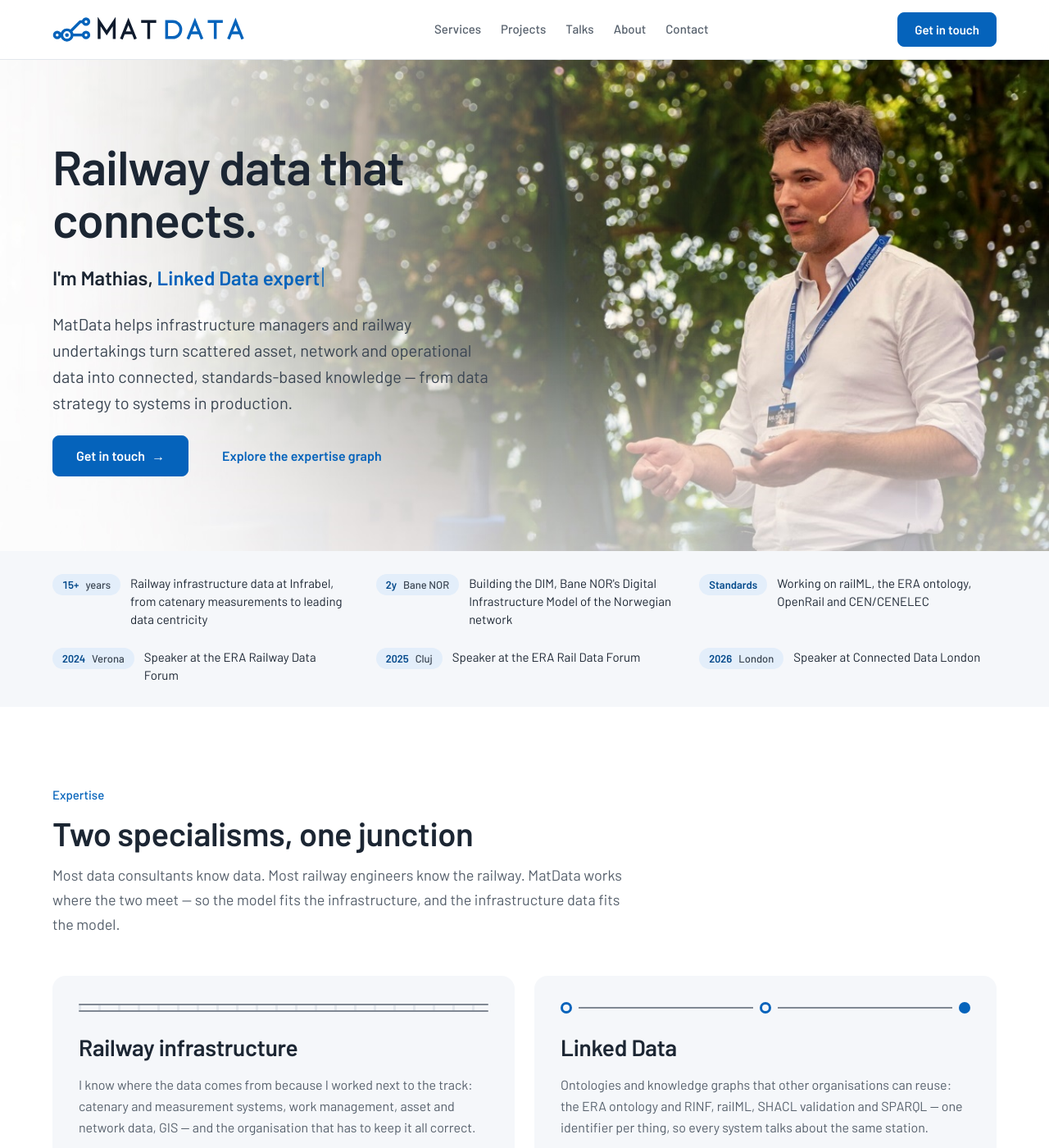
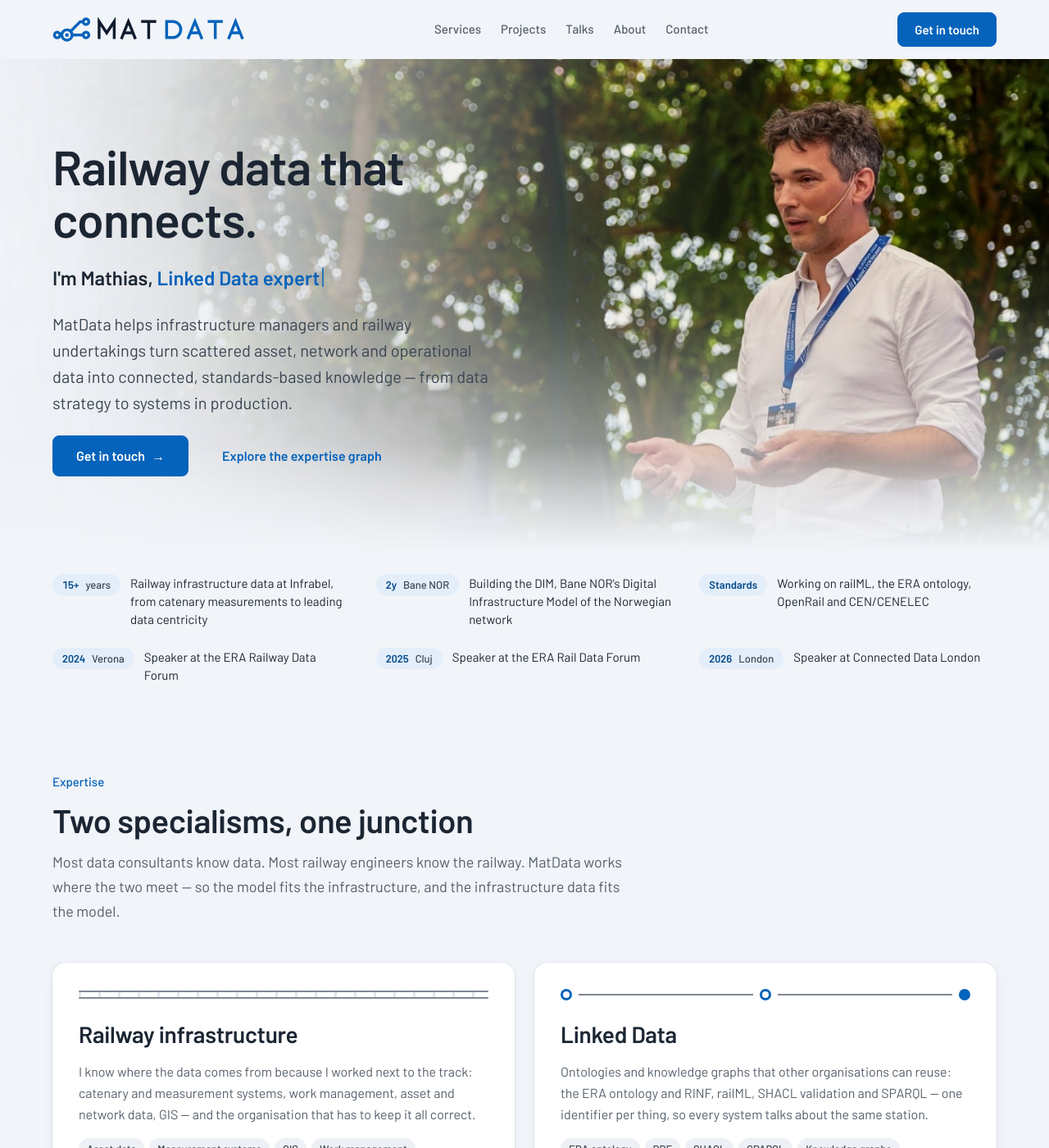
Before and after one commit to Matdata-eu/company-website, a Jekyll site: the page built from index.html, in a window 1280 px wide and 1400 px high. Shown: the whole window at 82% size. Built offline with Jekyll 4.4.1, drawn with Linux system fonts in a browser that asks for light colours.

Commit message:
style: one continuous page background with raised cards and softer buttons

```diff
--- a/assets/css/site.css
+++ b/assets/css/site.css
@@ -1,9 +1,9 @@
 /* MatData — site styles. Colours, type and spacing follow the MatData design system tokens. */
 :root {
-  --surface: #f5f7fa;
+  --surface: #f1f4f8;
   --surface-raised: #ffffff;
   --surface-sunken: #edf0f4;
-  --line: #e3e7ec;
+  --line: #dfe5ec;
   --line-strong: #808893;
   --ink: #1c2633;
   --ink-body: #3a4552;
@@ -39,8 +39,10 @@
   --radius-pill: 999px;
   --font-sans: "Barlow", "Helvetica Neue", Arial, sans-serif;
   --font-mono: "JetBrains Mono", ui-monospace, "SFMono-Regular", Menlo, monospace;
-  --shadow-soft: 0 1px 2px rgba(28, 38, 51, 0.04), 0 4px 16px rgba(28, 38, 51, 0.05);
-  --shadow-raised: 0 2px 4px rgba(28, 38, 51, 0.05), 0 12px 32px rgba(28, 38, 51, 0.08);
+  /* Cards sit on the one continuous ground: a faint ring plus a soft shadow, no borders. */
+  --shadow-raise: 0 0 0 1px rgba(28, 38, 51, 0.08), 0 1px 2px rgba(28, 38, 51, 0.06);
+  --shadow-soft: 0 0 0 1px rgba(28, 38, 51, 0.05), 0 1px 3px rgba(28, 38, 51, 0.05), 0 4px 16px rgba(28, 38, 51, 0.04);
+  --shadow-raised: 0 0 0 1px rgba(28, 38, 51, 0.05), 0 2px 4px rgba(28, 38, 51, 0.05), 0 12px 32px rgba(28, 38, 51, 0.08);
 }
 
 *, *::before, *::after { box-sizing: border-box; }
@@ -58,8 +60,9 @@ h1, h2, h3 { font-family: var(--font-sans); }
 
 /* Layout */
 .wrap { max-width: 1200px; margin: 0 auto; padding-left: var(--space-6); padding-right: var(--space-6); }
-.section { padding-top: 96px; padding-bottom: 96px; }
-.section--white { background: var(--surface-raised); }
+.section { padding-top: 80px; padding-bottom: 80px; }
+/* The page is one continuous ground: sections are separated by space, not by background bands. */
+.section--white { background: transparent; }
 .section-head { display: flex; flex-direction: column; gap: var(--space-3); max-width: 720px; }
 .split { display: flex; flex-wrap: wrap; gap: var(--space-12); }
 .split > * { min-width: 0; }
@@ -74,14 +77,14 @@ h1, h2, h3 { font-family: var(--font-sans); }
 .links { display: flex; flex-wrap: wrap; gap: 20px; }
 
 /* Button */
-.md-btn { display: inline-flex; align-items: center; gap: var(--space-2); height: 42px; padding: 0 20px; border-radius: 8px; border: 1px solid var(--line-strong); background: var(--surface-raised); color: var(--ink); font: 600 15px/1 var(--font-sans); cursor: pointer; text-decoration: none; }
-.md-btn:hover { border-color: var(--ink-muted); background: var(--surface); color: var(--ink); }
+.md-btn { display: inline-flex; align-items: center; gap: var(--space-2); height: 42px; padding: 0 20px; border-radius: 8px; border: 1px solid transparent; background: var(--surface-raised); box-shadow: var(--shadow-raise); color: var(--ink); font: 600 15px/1 var(--font-sans); cursor: pointer; text-decoration: none; }
+.md-btn:hover { background: var(--surface-raised); box-shadow: var(--shadow-soft), 0 4px 12px rgba(28, 38, 51, 0.08); color: var(--ink); }
 .md-btn { transition: background .2s, border-color .2s, box-shadow .2s; }
 .md-btn-primary:hover { box-shadow: 0 4px 14px rgba(5, 99, 187, 0.25); }
-.md-btn-primary { background: var(--brand); border-color: var(--brand); color: var(--on-brand); }
+.md-btn-primary { background: var(--brand); border-color: var(--brand); box-shadow: none; color: var(--on-brand); }
 .md-btn-primary:hover { background: var(--brand-strong); border-color: var(--brand-strong); color: var(--on-brand); }
-.md-btn-ghost { background: transparent; border-color: transparent; color: var(--brand); padding: 0 var(--space-2); }
-.md-btn-ghost:hover { border-color: transparent; color: var(--brand-strong); text-decoration: underline; text-underline-offset: 4px; }
+.md-btn-ghost { background: transparent; border-color: transparent; box-shadow: none; color: var(--brand); padding: 0 var(--space-2); }
+.md-btn-ghost:hover { background: transparent; box-shadow: none; border-color: transparent; color: var(--brand-strong); text-decoration: underline; text-underline-offset: 4px; }
 .md-btn-lg { height: 50px; padding: 0 28px; font-size: 16px; }
 .md-btn .md-arrow { font-weight: 500; }
 
@@ -109,7 +112,8 @@ h1, h2, h3 { font-family: var(--font-sans); }
 .graph-rule .e { flex: 1; height: 2px; background: var(--line-strong); }
 
 /* Header */
-.site-header { position: sticky; top: 0; z-index: 10; background: rgba(255, 255, 255, 0.92); backdrop-filter: saturate(1.4) blur(10px); -webkit-backdrop-filter: saturate(1.4) blur(10px); box-shadow: 0 1px 0 var(--line); }
+.site-header { position: sticky; top: 0; z-index: 10; background: rgba(241, 244, 248, 0.86); backdrop-filter: saturate(1.4) blur(12px); -webkit-backdrop-filter: saturate(1.4) blur(12px); box-shadow: 0 1px 0 transparent; transition: box-shadow .2s; }
+.site-header.is-scrolled { box-shadow: 0 1px 0 var(--line); }
 .site-header .wrap { min-height: 72px; display: flex; align-items: center; justify-content: space-between; gap: var(--space-4) var(--space-8); }
 .brand-link { display: flex; align-items: center; }
 .brand-link img { display: block; height: 30px; width: auto; }
@@ -118,11 +122,12 @@ h1, h2, h3 { font-family: var(--font-sans); }
 .md-nav a[aria-current] { color: var(--ink); border-bottom-color: var(--brand); }
 .md-nav a:hover { color: var(--ink); }
 .header-actions { display: flex; align-items: center; gap: var(--space-4); }
-.menu-toggle { display: none; width: 44px; height: 44px; align-items: center; justify-content: center; background: none; border: 1px solid var(--line-strong); border-radius: 8px; color: var(--ink); cursor: pointer; }
+.menu-toggle { display: none; width: 44px; height: 44px; align-items: center; justify-content: center; background: var(--surface-raised); border: 0; box-shadow: var(--shadow-raise); border-radius: 8px; color: var(--ink); cursor: pointer; }
 
 /* Hero */
-.hero { position: relative; overflow: hidden; background: var(--surface-raised); min-height: 600px; display: flex; align-items: center; }
-.hero-img { position: absolute; inset: 0; width: 100%; height: 100%; object-fit: cover; object-position: 75% 30%; }
+.hero { position: relative; overflow: hidden; background: var(--surface); min-height: 600px; display: flex; align-items: center; }
+/* Multiply turns the photo's white fade into the page ground, so the hero has no edge. */
+.hero-img { position: absolute; inset: 0; width: 100%; height: 100%; object-fit: cover; object-position: 75% 30%; mix-blend-mode: multiply; -webkit-mask-image: linear-gradient(to bottom, #000 78%, transparent); mask-image: linear-gradient(to bottom, #000 78%, transparent); }
 .hero-inner { position: relative; z-index: 1; width: 100%; padding-top: 96px; padding-bottom: 88px; }
 .hero-copy { max-width: 540px; display: flex; flex-direction: column; gap: var(--space-6); }
 .hero h1 { margin: 0; font-size: clamp(44px, 4.6vw, 64px); line-height: 1.08; font-weight: 600; letter-spacing: -0.015em; }
@@ -135,7 +140,7 @@ h1, h2, h3 { font-family: var(--font-sans); }
 .hero-ctas { display: flex; flex-wrap: wrap; gap: var(--space-3); align-items: center; }
 
 /* Proof strip */
-.proof { background: var(--surface); }
+.proof { background: transparent; }
 .proof .wrap { padding-top: 28px; padding-bottom: 28px; display: grid; grid-template-columns: repeat(auto-fit, minmax(300px, 1fr)); gap: var(--space-6) var(--space-8); align-items: start; }
 .proof-item { display: flex; gap: var(--space-3); align-items: flex-start; font-size: 15px; line-height: 22px; }
 .proof-item--tags { flex-direction: column; gap: var(--space-2); }
@@ -145,7 +150,7 @@ h1, h2, h3 { font-family: var(--font-sans); }
 /* Expertise */
 .expertise { display: flex; flex-direction: column; gap: var(--space-12); }
 .cards-2 { display: grid; grid-template-columns: repeat(auto-fit, minmax(min(320px, 100%), 1fr)); gap: var(--space-6); }
-.specialism { background: var(--surface); border: 0; border-radius: var(--radius-lg); padding: var(--space-8); display: flex; flex-direction: column; gap: var(--space-4); }
+.specialism { background: var(--surface-raised); box-shadow: var(--shadow-soft); border: 0; border-radius: var(--radius-lg); padding: var(--space-8); display: flex; flex-direction: column; gap: var(--space-4); }
 .specialism .md-track, .specialism .graph-rule { margin-bottom: var(--space-2); }
 .specialism h3 { margin: 0; font-size: 28px; line-height: 34px; font-weight: 600; letter-spacing: -0.01em; }
 .specialism .tags { margin-top: auto; }
@@ -164,7 +169,7 @@ h1, h2, h3 { font-family: var(--font-sans); }
 .projects { display: flex; flex-direction: column; gap: 40px; }
 .projects .section-head > a { align-self: flex-start; }
 .cards-projects { display: grid; grid-template-columns: repeat(auto-fit, minmax(min(380px, 100%), 1fr)); gap: var(--space-6); }
-.project { background: var(--surface); border: 0; border-radius: var(--radius-lg); overflow: hidden; display: flex; flex-direction: column; }
+.project { background: var(--surface-raised); box-shadow: var(--shadow-soft); border: 0; border-radius: var(--radius-lg); overflow: hidden; display: flex; flex-direction: column; }
 .project-img { display: block; width: 100%; height: auto; aspect-ratio: 16 / 10; object-fit: cover; object-position: top left; }
 .project-sparql { aspect-ratio: 16 / 10; background: #1c2a3a; padding: var(--space-8); display: flex; flex-direction: column; justify-content: center; gap: var(--space-1); font-family: var(--font-mono); font-size: 15px; line-height: 26px; color: #eef1ef; overflow: hidden; white-space: pre; }
 .project-sparql .k { color: #f3cf6b; }
@@ -192,7 +197,7 @@ h1, h2, h3 { font-family: var(--font-sans); }
 .nx { width: 100%; background: var(--surface-raised); border: 0; box-shadow: var(--shadow-soft); border-radius: var(--radius-lg); padding: 20px 20px 16px; display: flex; flex-direction: column; gap: 14px; color: var(--ink); }
 .nx-top { display: flex; align-items: center; justify-content: space-between; gap: var(--space-3); flex-wrap: wrap; }
 .nx-title { font-size: 15px; font-weight: 600; color: var(--brand); }
-.nx-play { height: 32px; padding: 0 14px; display: inline-flex; align-items: center; gap: 6px; border: 1px solid var(--line-strong); border-radius: 8px; background: var(--surface-raised); color: var(--ink); font: 600 13px/1 var(--font-sans); cursor: pointer; }
+.nx-play { height: 32px; padding: 0 14px; display: inline-flex; align-items: center; gap: 6px; border: 0; box-shadow: var(--shadow-raise); border-radius: 8px; background: var(--surface-raised); color: var(--ink); font: 600 13px/1 var(--font-sans); cursor: pointer; }
 .nx-svg { width: 100%; height: auto; display: block; font-family: var(--font-sans); }
 .nx-svg .fade { transition: opacity .6s; }
 .nx-svg .ne { transition: d 1.1s ease-in-out, opacity .6s, stroke-width .6s; }
@@ -235,10 +240,10 @@ h1, h2, h3 { font-family: var(--font-sans); }
 .decks .md-card .links, .products .md-card .links { margin-top: auto; padding-top: var(--space-1); }
 
 /* Clients */
-.clients { display: flex; flex-direction: column; gap: var(--space-8); padding-top: 80px; padding-bottom: 80px; }
+.clients { display: flex; flex-direction: column; gap: var(--space-8); padding-top: 64px; padding-bottom: 64px; }
 .clients-title { margin: 0; font-size: 15px; line-height: 22px; font-weight: 500; color: var(--ink-muted); }
 .clients-grid { list-style: none; margin: 0; padding: 0; display: grid; grid-template-columns: repeat(auto-fill, minmax(160px, 1fr)); gap: var(--space-4); }
-.client { height: 88px; border: 0; border-radius: var(--radius-lg); background: var(--surface); display: flex; align-items: center; justify-content: center; padding: var(--space-4) 20px; transition: border-color .2s, box-shadow .2s; }
+.client { height: 88px; border: 0; border-radius: var(--radius-lg); background: var(--surface-raised); box-shadow: var(--shadow-soft); display: flex; align-items: center; justify-content: center; padding: var(--space-4) 20px; transition: border-color .2s, box-shadow .2s; }
 .client:hover { background: var(--surface-raised); box-shadow: var(--shadow-raised); }
 .client img { display: block; max-width: 100%; max-height: 48px; width: auto; height: auto; object-fit: contain; }
 
@@ -250,7 +255,7 @@ h1, h2, h3 { font-family: var(--font-sans); }
 .about-copy .about-text { margin: 0; font-size: 18px; line-height: 30px; }
 
 /* Contact */
-.contact { background: var(--night); color: var(--ink); }
+.contact { background: transparent; color: var(--ink); }
 .contact .split { gap: 56px; }
 .contact-copy { flex: 1 1 380px; display: flex; flex-direction: column; gap: 20px; }
 .contact .eyebrow { color: var(--brand); }
@@ -276,8 +281,8 @@ h1, h2, h3 { font-family: var(--font-sans); }
 
 
 /* Footer */
-.site-footer { background: var(--night-deep); color: var(--night-muted); }
-.site-footer .wrap { padding-top: var(--space-8); padding-bottom: var(--space-8); display: flex; flex-wrap: wrap; gap: var(--space-4) var(--space-8); align-items: center; justify-content: space-between; font-size: 14px; line-height: 22px; }
+.site-footer { background: transparent; color: var(--night-muted); }
+.site-footer .wrap { border-top: 1px solid var(--line); padding-top: var(--space-8); padding-bottom: var(--space-8); display: flex; flex-wrap: wrap; gap: var(--space-4) var(--space-8); align-items: center; justify-content: space-between; font-size: 14px; line-height: 22px; }
 .site-footer img { display: block; height: 24px; width: auto; }
 .site-footer a { color: var(--night-muted); }
 .site-footer a:hover { color: var(--ink); }
@@ -315,7 +320,7 @@ h1, h2, h3 { font-family: var(--font-sans); }
   .hero-typed { font-size: 20px; line-height: 28px; min-height: 28px; }
   .hero-intro { font-size: 18px; line-height: 28px; color: var(--ink-muted); }
   .hero-ctas .md-btn-primary { width: 100%; justify-content: center; }
-  .hero-img { position: static; display: block; height: 280px; width: calc(100% - 32px); margin: 0 auto var(--space-8); border-radius: var(--radius-lg); object-position: 80% 30%; }
+  .hero-img { position: static; display: block; height: 280px; width: calc(100% - 32px); margin: 0 auto var(--space-8); border-radius: var(--radius-lg); object-position: 80% 30%; -webkit-mask-image: none; mask-image: none; }
   .specialism { padding: var(--space-6); }
   .timeline > li { grid-template-columns: 1fr; }
   .contact h2 { font-size: 40px; line-height: 42px; }
--- a/assets/js/site.js
+++ b/assets/js/site.js
@@ -14,6 +14,13 @@
     };
     toggle.addEventListener('click', function () { setOpen(!header.classList.contains('is-open')); });
     header.querySelectorAll('.md-nav a').forEach(function (a) { a.addEventListener('click', function () { setOpen(false); }); });
+  }
+
+  // The header gets its hairline only once the page scrolls under it.
+  if (header) {
+    var onScroll = function () { header.classList.toggle('is-scrolled', window.scrollY > 4); };
+    onScroll();
+    window.addEventListener('scroll', onScroll, { passive: true });
   }
 
   // E-mail links: the address is assembled here so it is not in the HTML as plain text.
```
